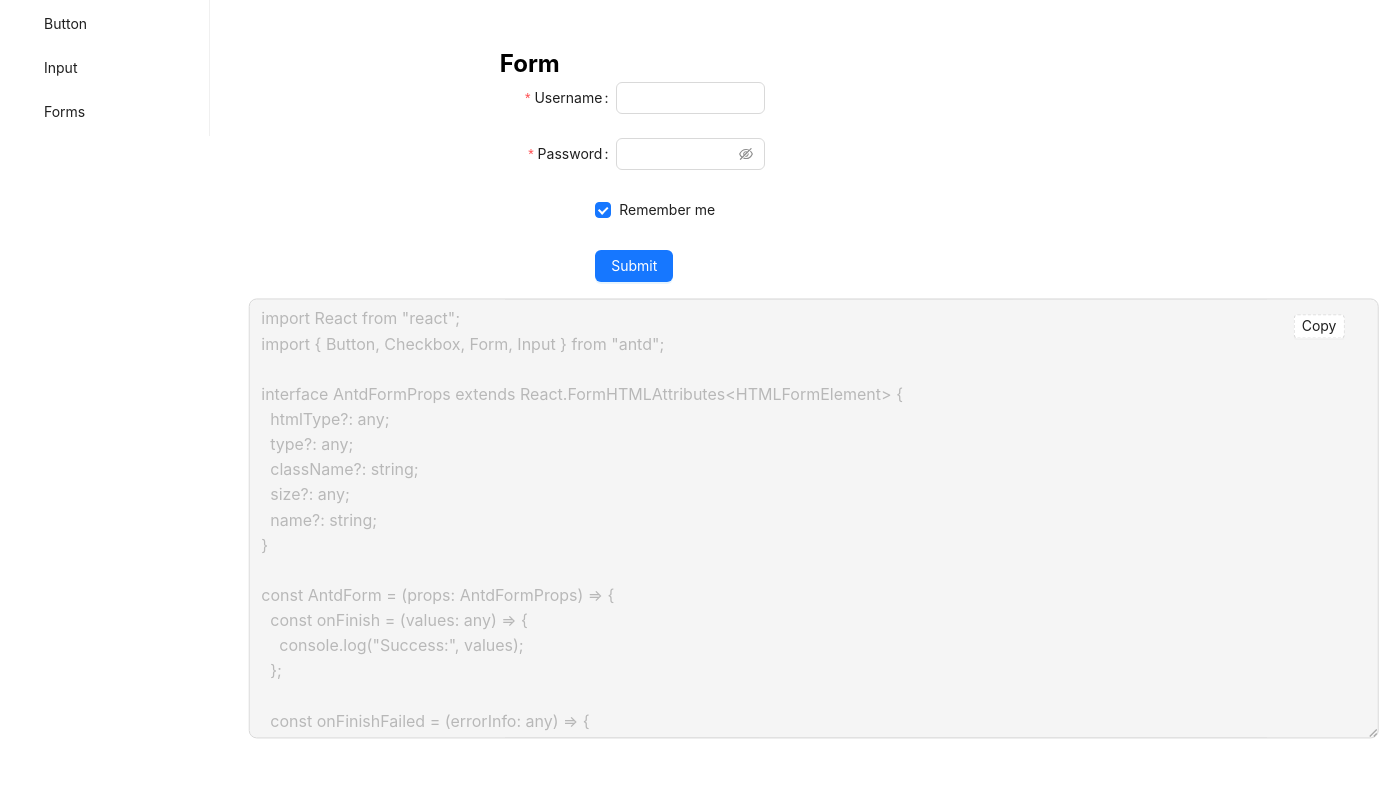
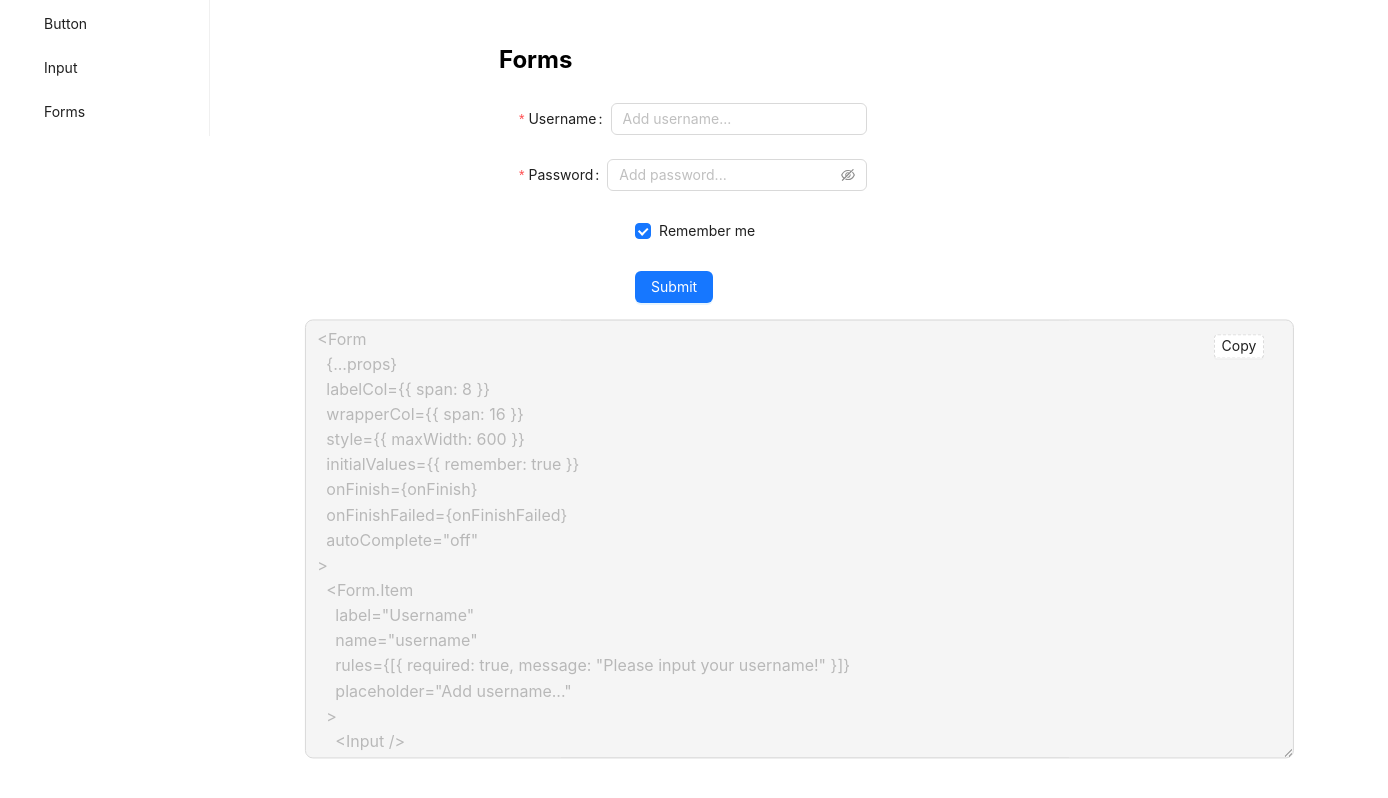
Before and after one commit to francisheshi/-, a React (Create React App) app: page /pages/form in a window 1280 px wide. Shown: the whole page, 1388 px wide, since content can reach past the window. Built offline with nearby package versions, Linux system fonts and the light colour scheme.

Commit message:
New changes of the form feature/page.

```diff
--- a/src/components/dataEntry/AntdForm.tsx
+++ b/src/components/dataEntry/AntdForm.tsx
@@ -21,11 +21,12 @@ const AntdForm = (props: AntdFormProps) => {
   return (
     <Form
       {...props}
-      labelCol={{ span: 10 }}
-      style={{ margin: "8px" }}
+      labelCol={{ span: 32 }}
+      style={{ margin: "16px" }}
       initialValues={{ remember: true }}
       onFinish={onFinish}
       onFinishFailed={onFinishFailed}
+      layout="horizontal"
       autoComplete="off"
     >
       <Form.Item
@@ -33,7 +34,7 @@ const AntdForm = (props: AntdFormProps) => {
         name="username"
         rules={[{ required: true, message: "Please input your username!" }]}
       >
-        <Input />
+        <Input placeholder="Add username..." />
       </Form.Item>
 
       <Form.Item
@@ -41,7 +42,7 @@ const AntdForm = (props: AntdFormProps) => {
         name="password"
         rules={[{ required: true, message: "Please input your password!" }]}
       >
-        <Input.Password />
+        <Input.Password placeholder="Add password..." />
       </Form.Item>
 
       <Form.Item
--- a/src/components/display/FormArea.tsx
+++ b/src/components/display/FormArea.tsx
@@ -3,28 +3,7 @@ import { Form, Input } from "antd";
 import AntdButton from "../dataEntry/AntdButton";
 
 const { TextArea } = Input;
-const formAreaValue = `import React from "react";
-import { Button, Checkbox, Form, Input } from "antd";
-
-interface AntdFormProps extends React.FormHTMLAttributes<HTMLFormElement> {
-  htmlType?: any;
-  type?: any;
-  className?: string;
-  size?: any;
-  name?: string;
-}
-
-const AntdForm = (props: AntdFormProps) => {
-  const onFinish = (values: any) => {
-    console.log("Success:", values);
-  };
-
-  const onFinishFailed = (errorInfo: any) => {
-    console.log("Failed:", errorInfo);
-  };
-
-  return (
-    <Form
+const formAreaValue = `<Form
   {...props}
   labelCol={{ span: 8 }}
   wrapperCol={{ span: 16 }}
@@ -38,6 +17,7 @@ const AntdForm = (props: AntdFormProps) => {
     label="Username"
     name="username"
     rules={[{ required: true, message: "Please input your username!" }]}
+    placeholder="Add username..."
   >
     <Input />
   </Form.Item>
@@ -46,6 +26,7 @@ const AntdForm = (props: AntdFormProps) => {
     label="Password"
     name="password"
     rules={[{ required: true, message: "Please input your password!" }]}
+    placeholder="Add password..."
   >
     <Input.Password />
   </Form.Item>
@@ -63,12 +44,7 @@ const AntdForm = (props: AntdFormProps) => {
       Submit
     </Button>
   </Form.Item>
-    </Form>
-  );
-};
-
-export default AntdForm;
-`;
+</Form>`;
 
 const FormArea = () => {
   const [isCopy, setIsCopy] = useState(false);
--- a/src/css/form.css
+++ b/src/css/form.css
@@ -10,8 +10,8 @@
 
 .form-div {
   position: relative;
-  width: 70%;
-  bottom: -5px;
+  bottom: 20px;
+  top: 18px;
   left: 5%;
 }
 
@@ -20,8 +20,8 @@
   top: 26%;
   left: 44%;
   transform: translate(-35%, -50%);
-  height: 85%;
-  width: 310%;
+  height: 90%;
+  width: 260%;
 }
 
 .form_test {
--- a/src/views/pages/Form.tsx
+++ b/src/views/pages/Form.tsx
@@ -5,7 +5,7 @@ import AntdForm from "../../components/dataEntry/AntdForm";
 import "../../css/form.css";
 
 const formCustom = {
-  top: 1,
+  top: -3,
   right: 5,
   left: 34,
 };
@@ -15,7 +15,7 @@ const Form = () => {
 
   return (
     <div className="form-container">
-      <h2 style={formCustom}>Form</h2>
+      <h2 style={formCustom}>Forms</h2>
 
       <AntdForm className="form-div" />
 
```
Lines whose indentation alone changed are shown as unchanged.
